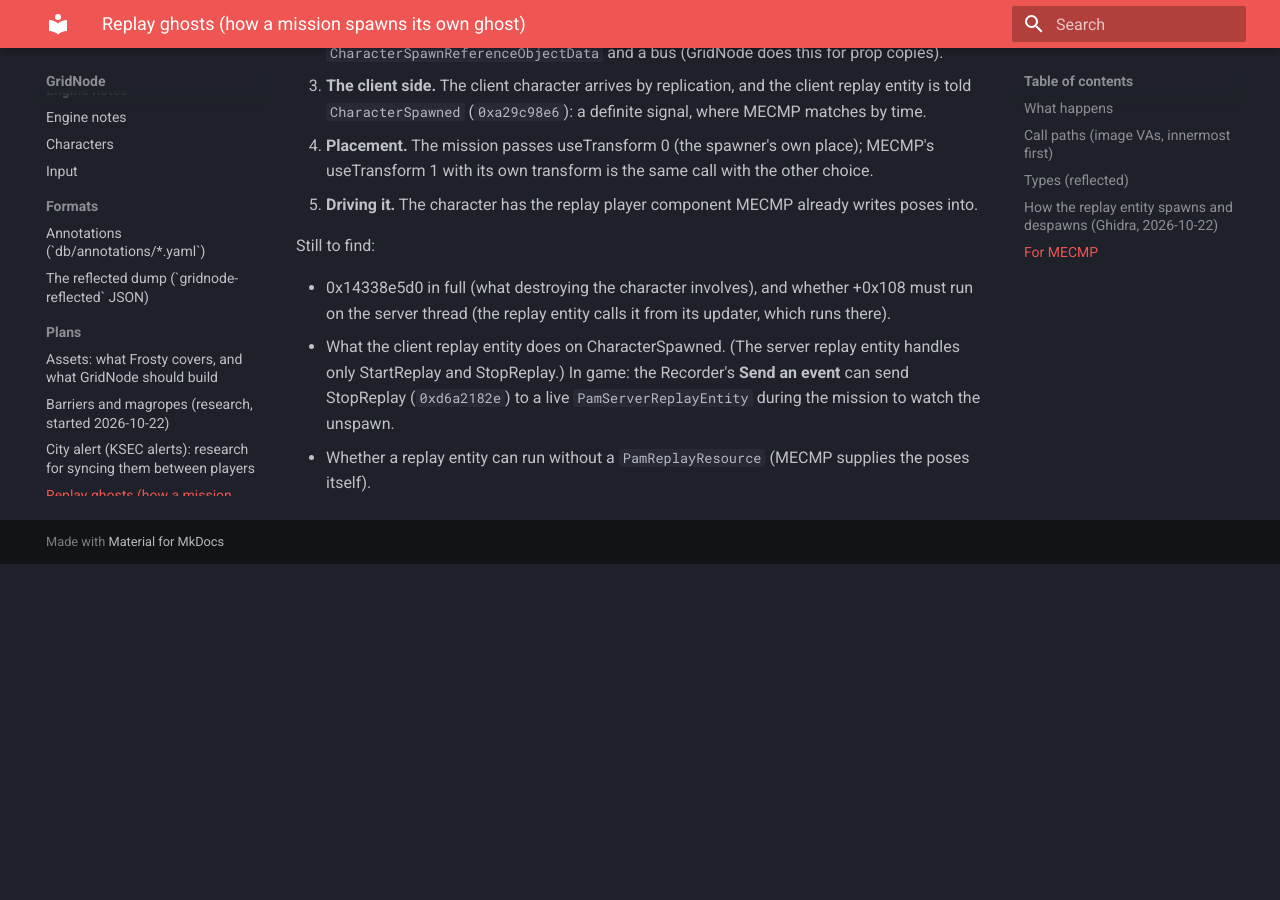
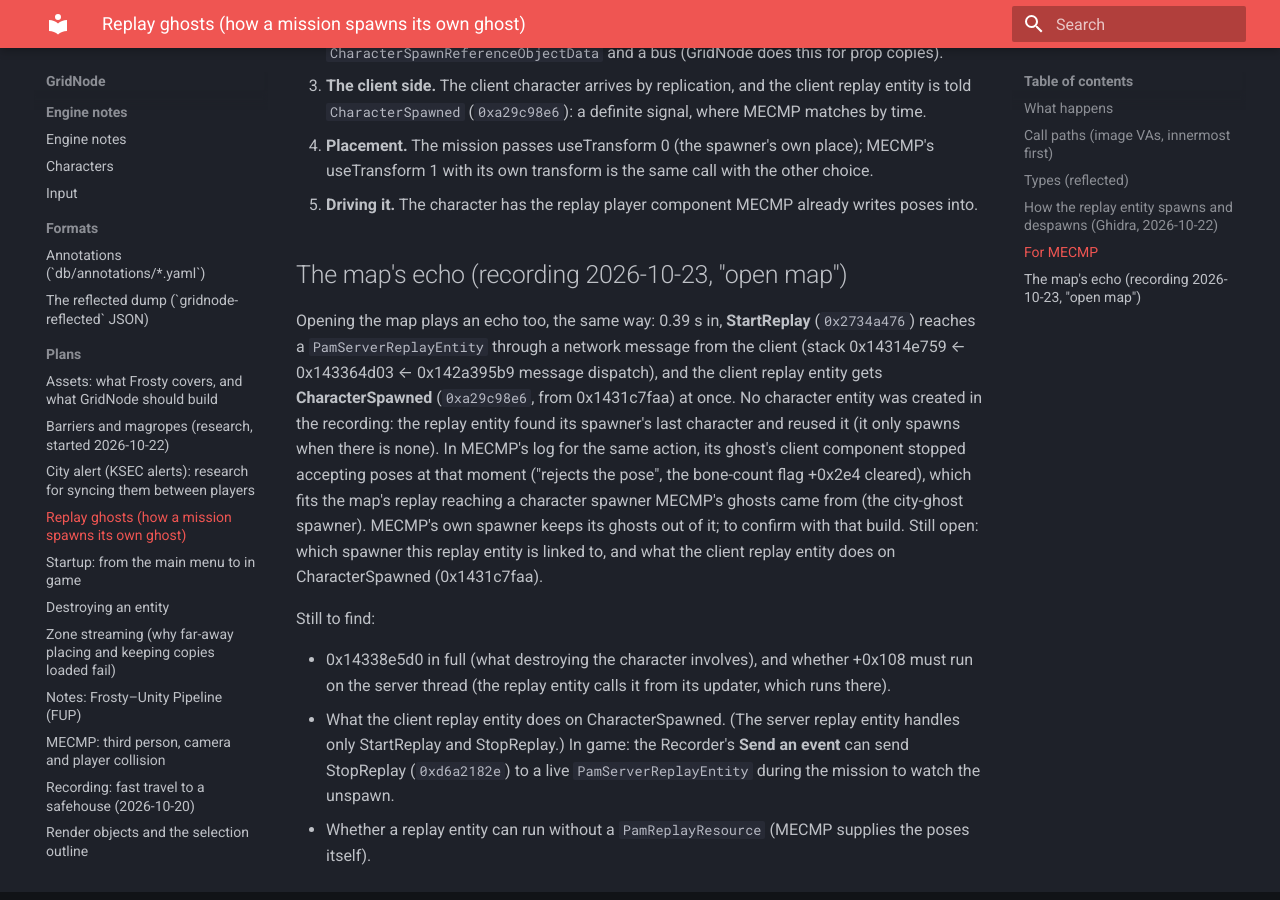
Before and after one commit to CodeNameMeteor/Gridnode, an MkDocs documentation site: the page built from docs/research/replay-ghosts.md, in a window 1280 px wide and 900 px high, scrolled down 3153 px. Built offline with MkDocs 1.6.1 and Material for MkDocs 9.7.7, drawn with Linux system fonts in a browser that asks for light colours; before the commit the page ends 3717 px from its top, so only the background shows below that.

Commit message:
Research: the map's echo is a replay entity's StartReplay (open-map recording)
Co-Authored-By: Claude Opus 5.5 <noreply@anthropic.com>
Claude-Session: https://claude.ai/code/session_01X97trTFwBYSWSAqPh89wb1

```diff
--- a/docs/research/replay-ghosts.md
+++ b/docs/research/replay-ghosts.md
@@ -98,6 +98,19 @@ MECMP already spawns ghosts the same way the mission does (spawner vtable +0xd0
    useTransform 1 with its own transform is the same call with the other choice.
 5. **Driving it.** The character has the replay player component MECMP already writes poses into.
 
+## The map's echo (recording 2026-10-23, "open map")
+
+Opening the map plays an echo too, the same way: 0.39 s in, **StartReplay** (`0x2734a476`) reaches a
+`PamServerReplayEntity` through a network message from the client (stack 0x14314e759 ← 0x143364d03
+← 0x142a395b9 message dispatch), and the client replay entity gets **CharacterSpawned**
+(`0xa29c98e6`, from 0x1431c7faa) at once. No character entity was created in the recording: the
+replay entity found its spawner's last character and reused it (it only spawns when there is
+none). In MECMP's log for the same action, its ghost's client component stopped accepting poses at
+that moment ("rejects the pose", the bone-count flag +0x2e4 cleared), which fits the map's replay
+reaching a character spawner MECMP's ghosts came from (the city-ghost spawner). MECMP's own spawner
+keeps its ghosts out of it; to confirm with that build. Still open: which spawner this replay entity
+is linked to, and what the client replay entity does on CharacterSpawned (0x1431c7faa).
+
 Still to find:
 
 - 0x14338e5d0 in full (what destroying the character involves), and whether +0x108 must run on the
```
